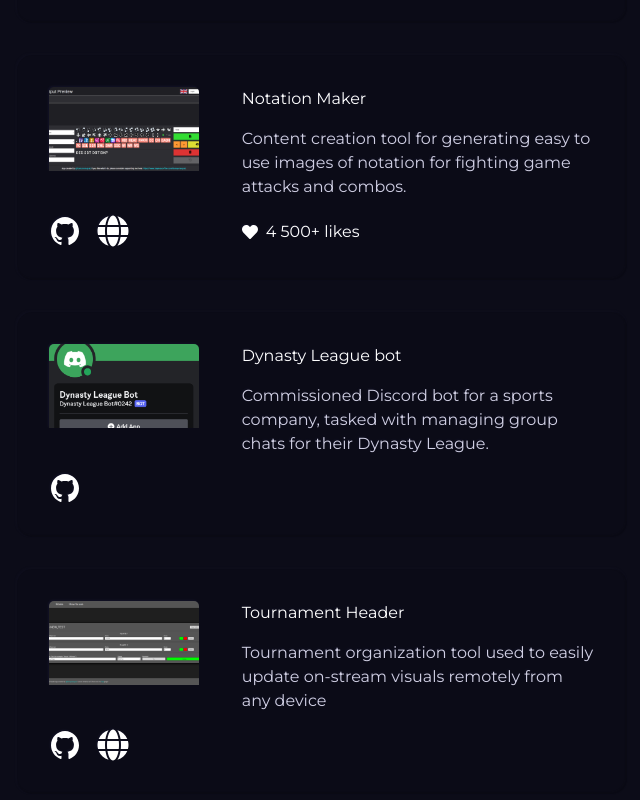
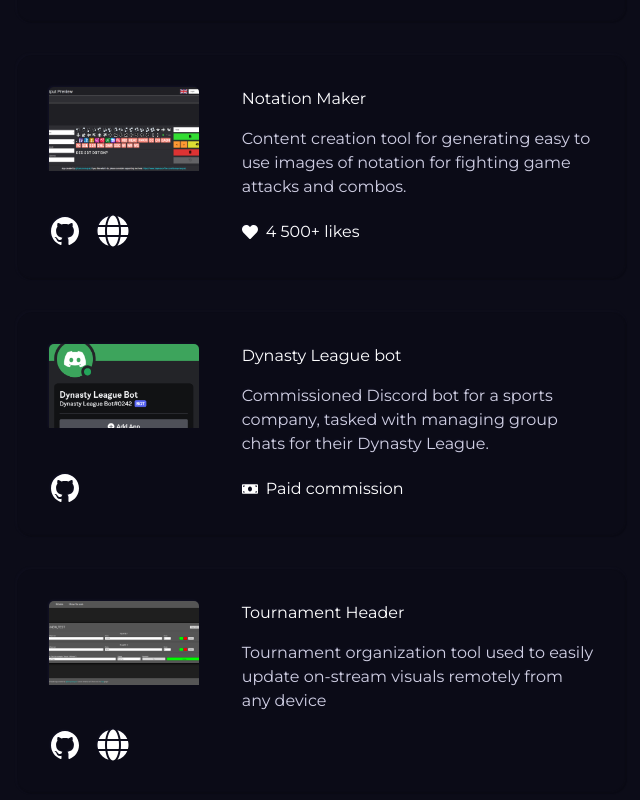
Before and after one commit to FrostemanNeogard/portfolio, a React (Vite) app: page / in a window 1280 px wide. Shown: the part 1578-2378 px from the top of the page, without its empty margins (512-1152 px from the left). Built offline with nearby package versions, Linux system fonts and the light colour scheme; a web font is replaced by a local one.

Commit message:
Add note to dynasty league bot

```diff
--- a/src/components/projectShowcases/index.tsx
+++ b/src/components/projectShowcases/index.tsx
@@ -3,7 +3,7 @@ import framedataBotImage from "../../assets/images/projects/framedataBot.png";
 import notationMakerImage from "../../assets/images/projects/notationMaker.png";
 import tournamentHeader from "../../assets/images/projects/tournamentHeader.png";
 import dynastyLeagueBot from "../../assets/images/projects/dynastyLeagueBot.png";
-import { FaHeart } from "react-icons/fa";
+import { FaHeart, FaMoneyBill } from "react-icons/fa";
 import { IoPerson } from "react-icons/io5";
 import { IoLogoGithub } from "react-icons/io";
 import { FaGlobe } from "react-icons/fa";
@@ -72,7 +72,11 @@ export const ProjectShowcases = () => {
         name="Dynasty League bot"
         description={`Commissioned Discord bot for a sports company, tasked with managing group chats for their Dynasty League.`}
         github="https://github.com/FrostemanNeogard/Dynasty-League-Bot"
-      />
+      >
+        <h2>
+          <FaMoneyBill /> Paid commission
+        </h2>
+      </Project>
       <Project
         imageSrc={tournamentHeader}
         name="Tournament Header"
```
